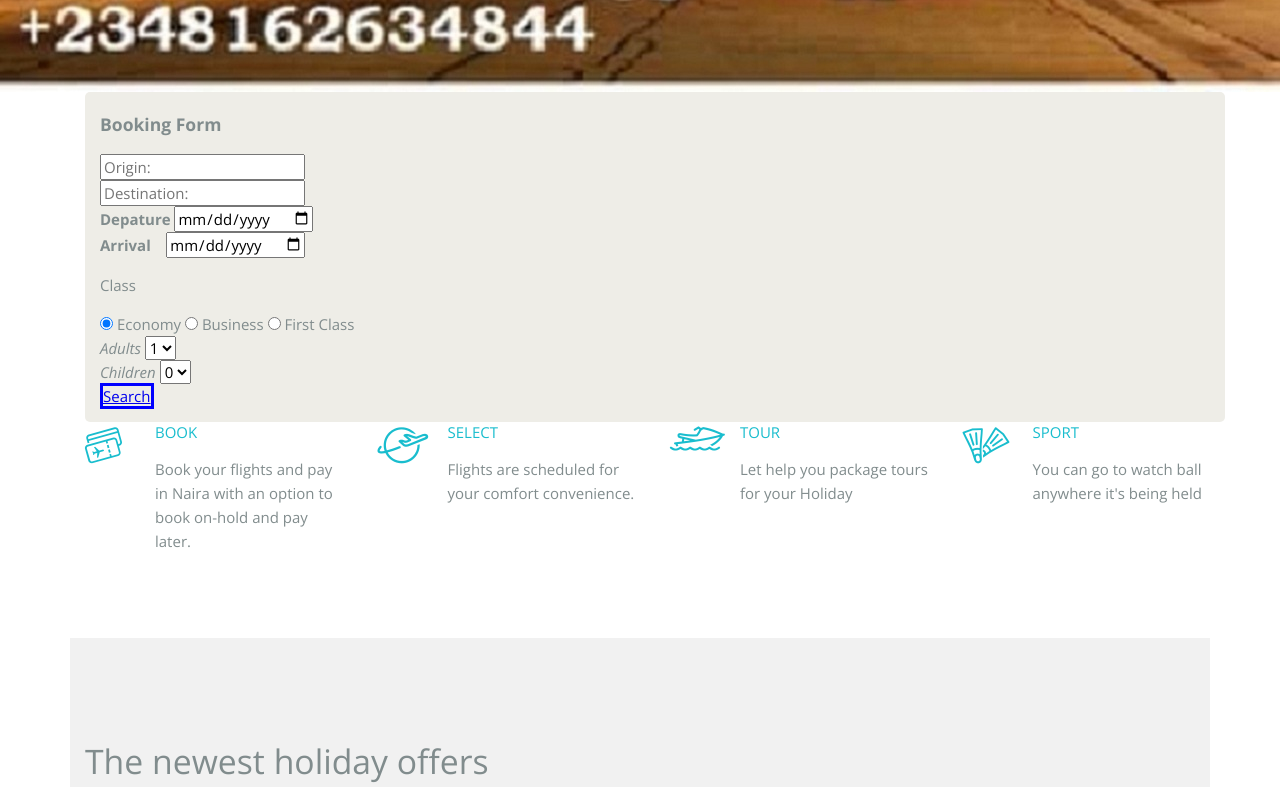
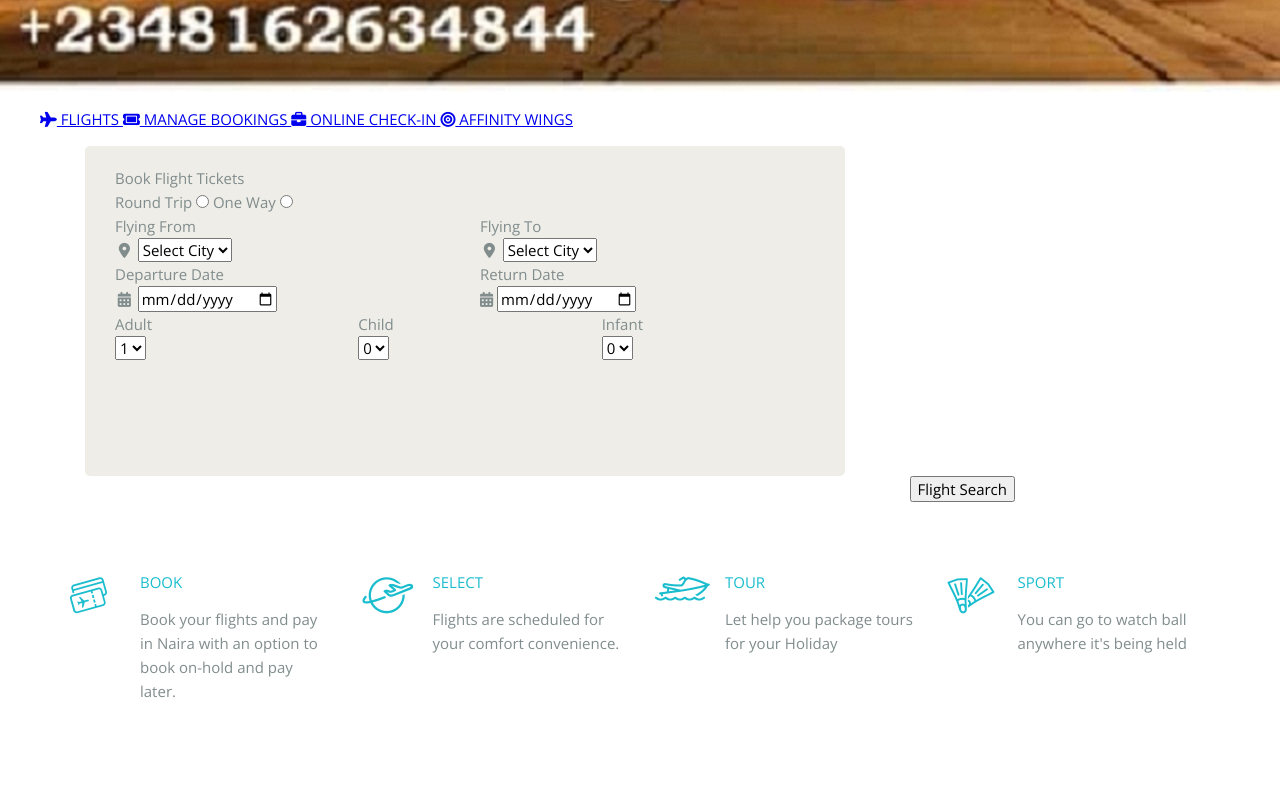
Before and after one commit to Fctravel/Fast-Chariot-Travels, a plain HTML site: page index.html in a window 1280 px wide. Shown: the part 608-1395 px from the top of the page. Drawn offline with nearby package versions, Linux system fonts and the light colour scheme.

Commit message:
Update index.html

```diff
--- a/index.html
+++ b/index.html
@@ -13,6 +13,8 @@
 		<link rel="stylesheet" href="css/animate.min.css">
 		<link rel="stylesheet" href="style.css">
 		<link rel="icon" href="dummy/logo1.png">
+
+		<script src="https://kit.fontawesome.com/716b6dcc38.js" crossorigin="anonymous"></script>
 
 		<!--[if lt IE 9]>
 		<script src="js/ie-support/html5.js"></script>
@@ -30,7 +32,12 @@
 					<div class="header-content">
 						<div class="branding">
 							<img src="dummy/logo1.png" alt="Company Name" class="logo" style="width: 30%;">
-							<h1 class="site-title"><a href="index.html">Fast Chariot Travels</a></h1>
+							<h4 class="colcall"><span>
+							  <a href="https://wa.me/message/NR55M3DAEYLUD1" class="whatsapp">Whatsapp&nbsp;<i class="fa-brands fa-whatsapp"></i></a>
+							  </span>&nbsp;&nbsp;&nbsp;&nbsp;<span class="colcall2">Call<i class="fa-solid fa-phone"></i>&nbsp;+2348162634844</span>
+							</h4>
+							<h1 class="site-title"><a href="index.html">Fast Chariot Travels</a>
+							</h1>
 							<small class="site-description">Flight Booking</small>
 						</div>
 
@@ -95,66 +102,171 @@
 				</div>
 
 
-				<div class="container">
-				<div class="form col-lg-12">
-				<h3>Booking Form</h3>
-					<form id="bookingForm">
-						<div class="fl1">
-							<div class="tmInput">
-								<input name="City" placeHolder="Origin:" type="text" data-constraints='@NotEmpty @Required @AlphaSpecial'>
-							</div>
-							<div class="tmInput">
-								<input name="City" placeHolder="Destination:" type="text" data-constraints="@NotEmpty @Required">
-							</div>
-						</div>
+				<div class="formt">
+				<div class="tabhead">
+
+					<ul class="nav nav-tabs search-top tabhead2" role="tablist" id="searchTab">
 
 
-						<div class="clear"></div>
-						<strong>Depature</strong>
-						<label class="tmDatepicker">
-							<input type="date" name="Check-in" placeHolder='10/05/2022' data-constraints="@NotEmpty @Required @Date">
-						</label>
-						<div class="clear"></div>
-						<strong>Arrival &nbsp;&nbsp;</strong>
-						<label class="tmDatepicker">
-							<input type="date" name="Check-out" placeHolder='20/05/2022' data-constraints="@NotEmpty @Required @Date">
-						</label>
-						<div class="clear"></div>
-						<div class="tmRadio">
-							<p>Class</p>
-							<input name="Class" type="radio" id="tmRadio0" data-constraints='@RadioGroupChecked(name="Class", groups=[RadioGroup])' checked/>
-							<span>Economy</span>
-							<input name="Class" type="radio" id="tmRadio1" data-constraints='@RadioGroupChecked(name="Class", groups=[RadioGroup])' />
-							<span>Business</span>
-							<input name="Class" type="radio" id="tmRadio2" data-constraints='@RadioGroupChecked(name="Class", groups=[RadioGroup])' />
-							<span>First Class</span>
-						</div>
-						<div class="clear"></div>
-						<div class="fl1 fl2">
-							<em>Adults</em>
-							<select name="Adults" class="tmSelect auto" data-class="tmSelect tmSelect2" data-constraints="">
-								<option>1</option>
+							<a class="faplane" href="#flight" aria-controls="flight" role="tab" data-toggle="tab">
+								<i class="fa fa-plane"></i>
+								FLIGHTS
+							</a>
+
+
+
+
+							<a class="faticket" href="#hotel" aria-controls="hotel" role="tab" data-toggle="tab">
+								<i class="fa fa-ticket"></i>
+								MANAGE BOOKINGS
+							</a>
+
+
+
+							<a class="fabriefcase" href="#online" aria-controls="online" role="tab" data-toggle="tab">
+								<i class="fa fa-briefcase"></i>
+								ONLINE CHECK-IN
+							</a>
+
+
+						<!--	<a href="#affinity" aria-controls="affinityaffinity" role="tab" data-toggle="tab">-->
+									<a class="fabullseye" href="https://arikair.crane.aero/web/MemberLogin.xhtml" aria-controls="affinityaffinity" role="tab">
+								<i class="fa fa-bullseye"></i>
+								AFFINITY WINGS
+							</a>
+
+
+
+					</ul>
+
+					</div>
+				<div class="container">
+
+
+				<div class="form col-md-8">
+
+
+
+					<div class="tab-content">
+
+							<div role="tabpanel" class="tab-pane active" id="flight">
+
+
+
+								<div class="col-md-12 product-search-title">Book Flight Tickets</div>
+									<div id="tripTypeArea">
+                           <div class="col-md-12 search-col-padding">
+                            <label for="tripType:1">Round Trip</label>
+                            <input  type="radio" name="trip" id="tripType:1" value="ROUND_TRIP" onclick="flightSearch.selectTripType(this.value)">
+                            <label for="tripType:0">One Way</label>
+                            <input  type="radio" name="trip" id="tripType:0" value="ONE_WAY"    onclick="flightSearch.selectTripType(this.value)">
+                        </div>
+                    </div>
+
+<div class="clearfix"></div>
+
+                        <div id="depPortArea" class="col-md-6 col-sm-6 search-col-padding">
+                        	<label>Flying From</label>
+										<div class="input-group">
+											            <span class="input-group-addon"><i class="fa fa-map-marker fa-fw"></i></span>
+                            <select id="depPort" placeholder="From" class="form-control" onchange="flightSearch.selectDepPort(this.value)">
+							<option value="" disabled selected>Select City</option>
+                              <option>Lagos</option>
+                              <option>Abuja</option>
+                              <option>Dubai</option>
+                            </select>
+
+										</div>
+                        </div>
+
+                        <div id="arrPortArea" class="col-md-6 col-sm-6 search-col-padding">
+                        	<label>Flying To</label>
+						<div class="input-group">
+							<span class="input-group-addon"><i class="fa fa-map-marker fa-fw"></i></span>
+                            <select id="arrPort" class="form-control" placeholder="To" onchange="flightSearch.selectArrPort(this.value)">
+							<option value="" disabled selected>Select City</option>
+							<option>Lagos</option>
+                            <option>Abuja</option>
+                            <option>Dubai</option>
+                            </select>
+                        </div>
+                        </div>
+
+<div class="clearfix"></div>
+
+
+ <div id="departureDateArea" class="col-md-6 col-sm-6 search-col-padding">
+                        	<label>Departure Date</label>
+										<div class="input-group date datepicker">
+											  <span class="input-group-addon"><i class="fa fa-calendar fa-fw"></i></span>
+                            </span>
+                            <input type='date' class="form-control" id="departureDate" format="dd/MM/yyyy" autocomplete="off" onchange="flightSearch.selectDepartureDate(this.value); $('#returnDate').calendarsPicker('option', 'minDate', this.value)">
+
+                        </div>
+                        </div>
+
+                        <div id="returnDateArea" class='col-md-6 col-sm-6 search-col-padding'>
+                        	<label>Return Date</label>
+                        	<div class="input-group date datepicker">
+                        		  <span class="input-group-addon">
+                                <span class="fa fa-calendar"></span>
+                            </span>
+
+                            <input type='date' class="form-control" id="returnDate" format="dd/MM/yyyy" autocomplete="off" sonchange="flightSearch.selectReturnDate(this.value); $('#departureDate').calendarsPicker('option', 'maxDate', this.value)">
+
+
+                            </div>
+                        </div>
+<div class="clearfix"></div>
+                        <div class="row1">
+                            <div class="col-md-4 col-sm-4 search-col-padding" id="adultArea">
+                            	<label>Adult</label><br>
+                                <select placeholder="Adult" class="form-control" id="adult" >
 								<option>1</option>
 								<option>2</option>
 								<option>3</option>
-							</select>
+								<option>4</option>
+								</select>
+                            </div>
 
-						<div class="fl1 fl2">
-							<em>Children</em>
-							<select name="Children" class="tmSelect auto" data-class="tmSelect tmSelect2" data-constraints="">
-								<option>0</option>
+                            <div class="col-md-4 col-sm-4 search-col-padding" id="childArea">
+                            	<label>Child</label><br>
+                                <select placeholder="Child" class="form-control"  id="child">
 								<option>0</option>
 								<option>1</option>
 								<option>2</option>
-							</select>
-						</div>
+								<option>3</option>
+								</select>
+                            </div>
 
-						<a href="#" class="btn" data-type="search" style="border:blue; border-style:solid;">Search</a>
-					</form>
+                            <div class="col-md-4 col-sm-4 search-col-padding" id="infantArea">
+                            	<label>Infant</label><br>
+                                <select placeholder="Infant" class="form-control"  id="infant">
+								<option>0</option>
+								<option>1</option>
+								<option>2</option>
+								<option>3</option>
+								</select>
+                            </div>
+                        </div>
+
+
+
+
+							</div>
+
 				</div>
 				</div>
 
+					<div class="clearfix"></div>
+<div 	class="row">
+                        <div id="btnSearchArea" class="col-md-10 search-col-padding" align="right">
+                            <input type="submit" class="search-button btn transition-effect" id="btnSearch" value="Flight Search" onclick="flightSearch.search()">
+                        </div>
+                    </div>
+				</div>
 
+				</div>
 
 				<div class="fullwidth-block features-section">
 					<div class="container">
@@ -294,11 +406,11 @@
 								<div class="widget">
 									<h3 class="widget-title">Helpful Links</h3>
 									<ul class="list-arrow">
-										<li><a href="#">Labore et dolore magnam</a></li>
-										<li><a href="#">Dolore magnam</a></li>
-										<li><a href="#">Magnam Labore et</a></li>
-										<li><a href="#">Dolore mabore magnam</a></li>
-										<li><a href="#">Et dolore magnam</a></li>
+										<li><a href="#">Flight Booking</a></li>
+										<li><a href="#">Hotel Booking</a></li>
+										<li><a href="#">Visa Assistance</a></li>
+										<li><a href="#">Insurance</a></li>
+										<li><a href="#">Holiday Package</a></li>
 									</ul>
 								</div>
 							</div>
@@ -306,11 +418,11 @@
 								<div class="widget">
 									<h3 class="widget-title">Helpful Links</h3>
 									<ul class="list-arrow">
-										<li><a href="#">Labore et dolore magnam</a></li>
-										<li><a href="#">Dolore magnam</a></li>
-										<li><a href="#">Magnam Labore et</a></li>
-										<li><a href="#">Dolore mabore magnam</a></li>
-										<li><a href="#">Et dolore magnam</a></li>
+									<li><a href="#">Flight Booking</a></li>
+										<li><a href="#">Hotel Booking</a></li>
+										<li><a href="#">Visa Assistance</a></li>
+										<li><a href="#">Insurance</a></li>
+										<li><a href="#">Holiday Package</a></li>
 									</ul>
 								</div>
 							</div>
@@ -327,26 +439,35 @@
 						</div>
 					</div>
 				</div>
+				</div>
 				<div class="footer-bottom">
+
 					<div class="container">
 						<div class="branding pull-left">
-							<img src="images/fbg1.png" alt="Company Name" class="logo">
+
 							<h1 class="site-title"><a href="index.html">Fast Chariot Travels</a></h1>
 							<small class="site-description">You Can Fly</small>
 						</div>
 
-						<div class="contact-links pull-right">
+						<div class="contact-links pull-right ">
 							<a href="https://goo.gl/maps/oQKxg"><i class="fa fa-map-marker"></i>1 Rasaq Onabule Crescent, Gbagada. Lagos</a>
 							<a href="tel:+134453455345"><i class="fa fa-phone"></i> +234 816 263 4844</a>
 							<a href="mailto:contact@companyname.com"><i class="fa fa-envelope"></i> fastchariottravels@gmail.com</a>
 						</div>
 					</div>
 				</div>
+				</div>
+				<div class="container">
+				<div class="foot1" style="background-image: url(images/fbg1.png);background-repeat:no-repeat;"></div>
+
 				<div class="colophon">
 					<div class="container">
 						<p class="copy">Copyright 2014 Company Name, Designed by Themezy, All right reserved.</p>
 					</div>
 				</div>
+			</div>
+
+
 			</footer> <!-- .site-footer -->
 
 		</div> <!-- #site-content -->
```
